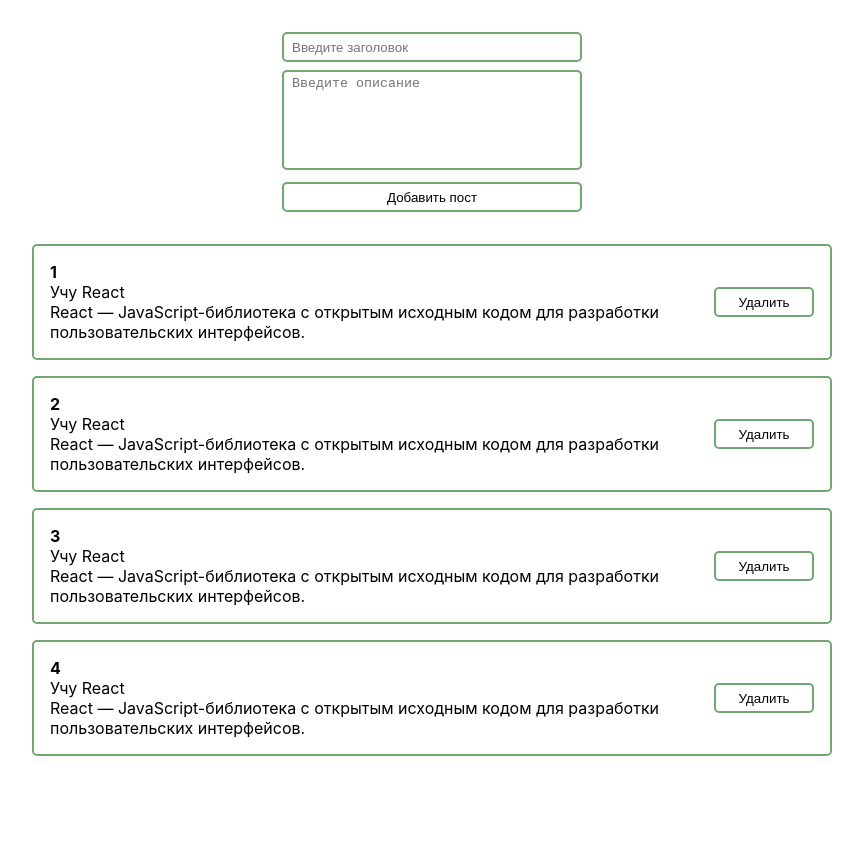
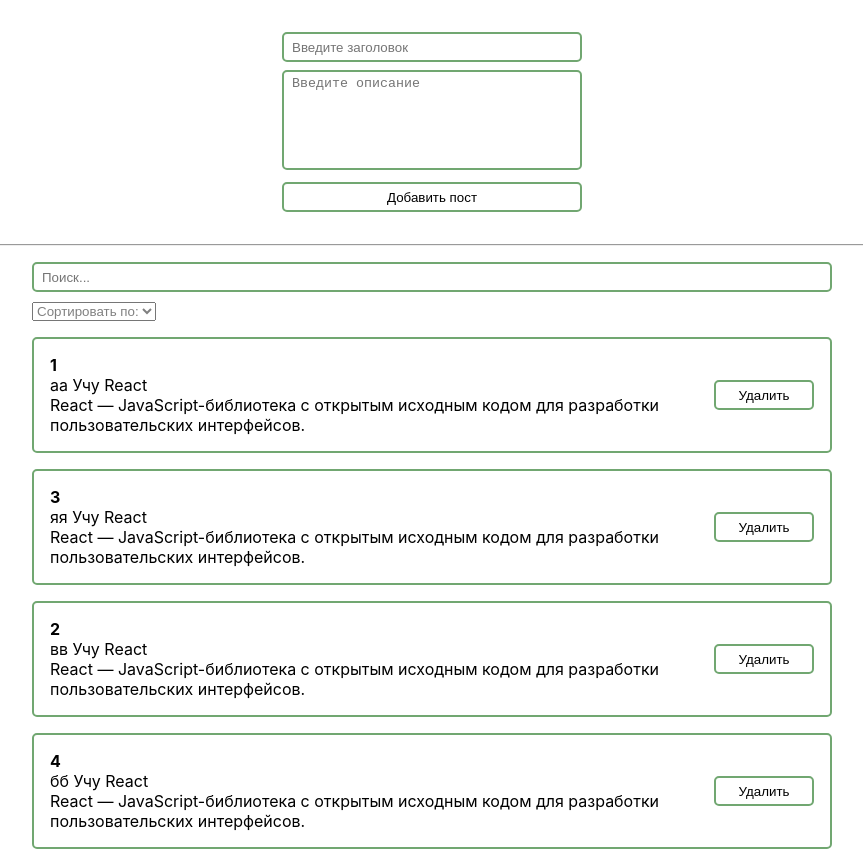
Before and after one commit to airkross/learn-react, a React (Create React App) app: page / in a window 1280 px wide. Shown: the whole page, without its empty margins (208-1071 px from the left). Before the commit the page ends 800 px from the top, so only its background shows below. Built offline with nearby package versions, Linux system fonts and the light colour scheme; the HTML template or start-up script is replaced by a standard one.

Commit message:
[learn-react] feat: add post-filter component

```diff
--- a/src/App.tsx
+++ b/src/App.tsx
@@ -1,6 +1,10 @@
-import React, { useState } from 'react';
+import React, { useMemo, useState } from 'react';
+
 import PostList from './components/app-components/post-list';
 import CreatePostForm from './components/app-components/create-post-form';
+import CustomSeparator from './components/common/custom-separator';
+import { IProps as ICustomSelect } from './components/common/custom-select/types'
+import PostFilter from './components/app-components/post-filter';
 
 // Fake Data (Mock Data)
 export interface IPostItem {
@@ -17,29 +21,73 @@
   posts: [
     {
       id: 1,
-      title: 'Учу React',
+      title: 'аа Учу React',
+      description: 'React — JavaScript-библиотека с открытым исходным кодом для разработки пользовательских интерфейсов.',
+    },
+    {
+      id: 3,
+      title: 'яя Учу React',
       description: 'React — JavaScript-библиотека с открытым исходным кодом для разработки пользовательских интерфейсов.',
     },
     {
       id: 2,
-      title: 'Учу React',
-      description: 'React — JavaScript-библиотека с открытым исходным кодом для разработки пользовательских интерфейсов.',
-    },
-    {
-      id: 3,
-      title: 'Учу React',
+      title: 'вв Учу React',
       description: 'React — JavaScript-библиотека с открытым исходным кодом для разработки пользовательских интерфейсов.',
     },
     {
       id: 4,
-      title: 'Учу React',
+      title: 'бб Учу React',
       description: 'React — JavaScript-библиотека с открытым исходным кодом для разработки пользовательских интерфейсов.',
     },
   ]
 }
 
+const enum optionValues {
+  EMPTY = '',
+  TITLE = 'title',
+  ID = 'id',
+}
+
+const options: ICustomSelect['options'] = [
+  {
+    label: 'По умолчанию',
+    value: optionValues.EMPTY,
+  },
+  {
+    label: 'По названию',
+    value: optionValues.TITLE,
+  },
+  {
+    label: 'По ID',
+    value: optionValues.ID
+  }
+]
+
 function App() {
   const [ posts, setPosts ] = useState<IPostListItems['posts']>(responseData.posts)
+  const [ filter, setFilter ] = useState({ sort: '', query: '' })
+
+  const sortedPosts = useMemo(() => {
+    if(!filter.sort) {
+      return posts
+    }
+
+    switch(filter.sort) {
+      case optionValues.ID: {
+        return [...posts].sort((a, b) => a[filter.sort as 'id'] - b[filter.sort as 'id'])
+      }
+      case optionValues.TITLE: {
+        return [...posts].sort((a, b) => a[filter.sort as 'title'].localeCompare(b[filter.sort as 'title']))
+      }
+      default: {
+        return responseData.posts
+      }
+    }
+  }, [filter.sort, posts])
+
+  const sortedAndSerchingPosts = useMemo(() => {
+    return sortedPosts?.filter((post) => post.title.toLocaleLowerCase().includes(filter.query.toLocaleLowerCase()))
+  }, [filter.query, sortedPosts])
 
   const handleSubmitAddPostForm = (post: IPostItem) => {
     setPosts([...posts, post])
@@ -55,8 +103,14 @@
           <CreatePostForm
             whenSubmit={handleSubmitAddPostForm}
           />
+          <CustomSeparator />
+          <PostFilter
+            filter={filter}
+            setFilter={setFilter}
+            options={options}
+          />
           <PostList
-            posts={posts}
+            posts={sortedAndSerchingPosts}
             whenClickDeletePost={handleClickDeletePost}
           />
       </div>
--- /dev/null
+++ b/src/components/app-components/post-filter/index.tsx
@@ -0,0 +1,28 @@
+import { FC } from 'react'
+
+import CustomInput from '../../common/custom-input'
+import CustomSelect from '../../common/custom-select'
+import { IProps } from './types'
+import styles from './styles.module.css'
+
+const PostFilter: FC<IProps> = ({ filter, setFilter, options }) => {
+  return (
+    <div className={styles.postFilter}>
+        <div className={styles.control}>
+            <CustomInput
+                value={filter.query}
+                onChange={(e) => setFilter({ ...filter, query: e.target.value })}
+                placeholder={'Поиск...'}
+            />
+        </div>
+        <CustomSelect
+            label={'Cортировать по:'}
+            options={options}
+            value={filter.sort}
+            onChange={(e) => setFilter({ ...filter, sort: e.target.value })}
+          />
+    </div>
+  )
+}
+
+export default PostFilter
--- /dev/null
+++ b/src/components/app-components/post-filter/styles.module.css
@@ -0,0 +1,10 @@
+.postFilter {
+    max-width: 800px;
+    width: 100%;
+    margin: 0 auto;
+    margin-bottom: 16px;
+}
+
+.control {
+    margin-bottom: 8px;
+}
--- /dev/null
+++ b/src/components/app-components/post-filter/types.ts
@@ -0,0 +1,12 @@
+import { IProps as ICustomSelect } from '../../common/custom-select/types'
+
+export interface IFilter {
+    sort: string
+    query: string
+}
+
+export interface IProps {
+    filter: IFilter
+    options: ICustomSelect['options']
+    setFilter: (filter: IFilter) => void
+}
```
